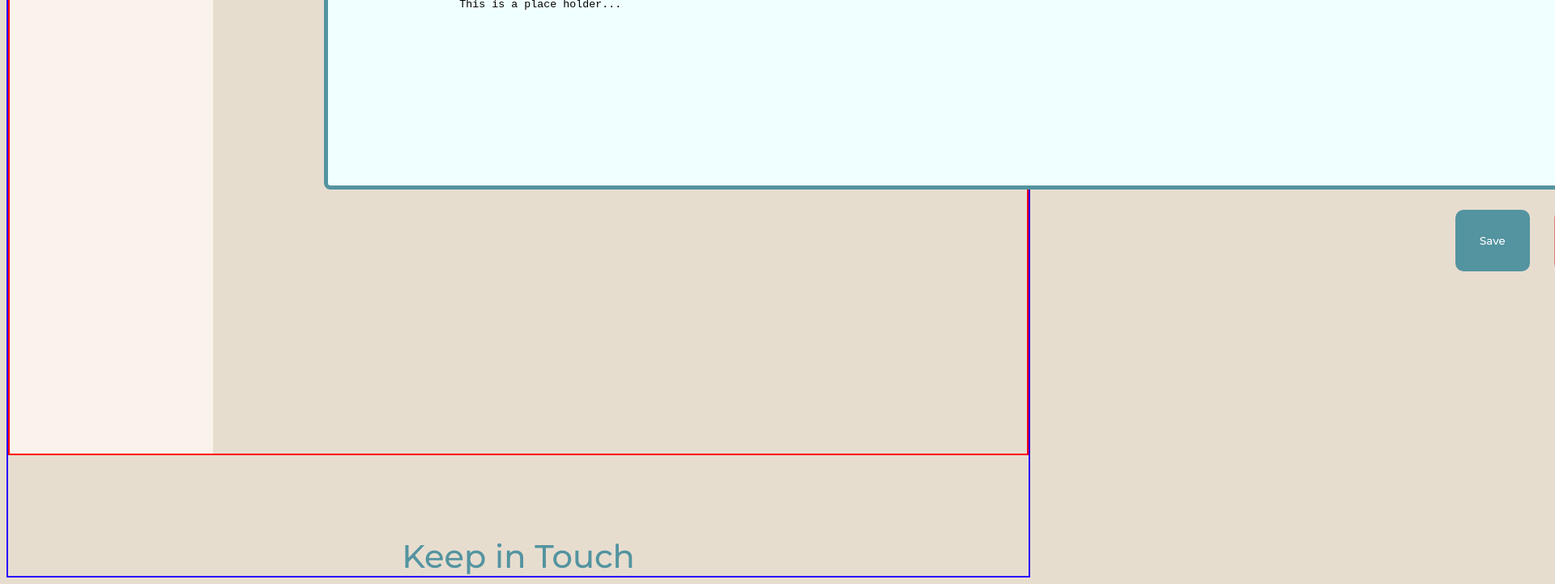
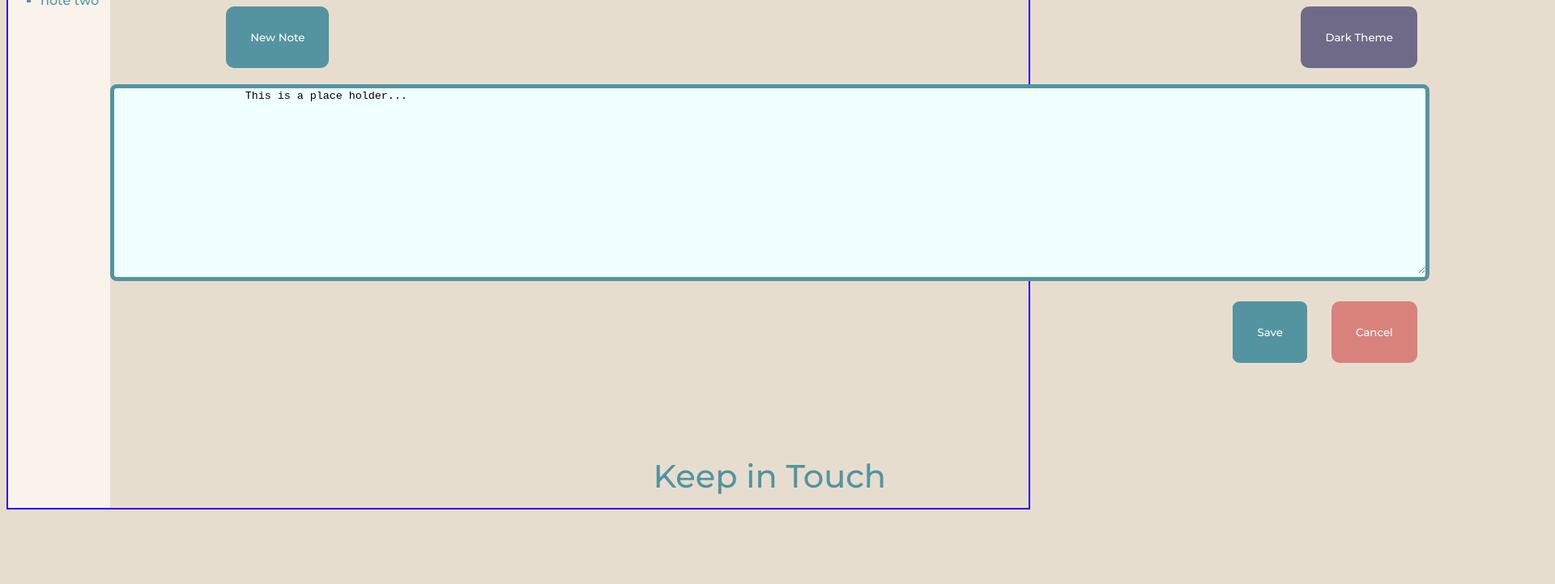
Before and after one commit to Sticko97/Assignment1-webtech1620, a plain HTML site: page index.html in a window 1280 px wide. Shown: the part 202-923 px from the top of the page at 81% size, 1920 px wide, since content can reach past the window. After the commit the page ends 839 px from the top, so only its background shows below. Drawn offline with Linux system fonts and the light colour scheme.

Commit message:
added grid to website

```diff
--- a/index.html
+++ b/index.html
@@ -11,10 +11,10 @@
     <link href="https://fonts.googleapis.com/css2?family=Montserrat:wght@500;900&display=swap" rel="stylesheet">
 </head>
 <body class="page" data-theme="winter">
-<div class="page_container">
+<!-- <div class="page_container"> -->
     <main class ="rightside">
-        <h1 class="title">Take Better Notes</h1>
         <nav>
+            <h1 class="title">Take Better Notes</h1>
             <div class="pp">
                 <p class="pp">About</p>
                 <p class="pp">Docs</p>
@@ -45,7 +45,7 @@
         </ul>
         <!-- </div> -->
     </aside>
-</div>
+<!-- </div> -->
 
 
     <!-- <button class="newnote"type="button">
--- a/stylesheet/stylesheet.css
+++ b/stylesheet/stylesheet.css
@@ -1,35 +1,36 @@
 body {
     background-color: #e7ddcf;
-    /* display:grid;
-    grid-template-rows: 20% 20% 20% 20% 20%; */
-    /* grid-template-rows: 100% repeat(auto-fill, 999px); */
-    /* grid-template-columns: 25% 20% 20% 20% 20%;
-    position:relative; */
     /* display:flex; */
-    /* flex-direction: column; */
-    /* min-height: 100vh; */
-    /* margin:0; */
+    /* flex-direction: row; */
     border:2px rgb(43, 0, 255) solid;
-    /* order: 2; */
-    /* align-items: stretch; */
-
+    /* order: 1; */
+    display:grid;
+    grid-template-columns: 1fr 4fr;
+    grid-template-rows: 4fr 1fr;
 }
 .page_container{
-    display:flex;
-    flex-direction: row;
+    /* display:flex; */
+    /* flex-direction: row; */
     /* width: 100%; */
     /* min-height:100%; */
     /* flex:wrap; */
-    border:2px red solid;
+    /* border:2px red solid; */
     /* position:relative; */
 }
 
-.rightside{
-    /* grid-column: 2fr; */
-    display:flex;
-    width: 500px;
-    height:750px;
-    order: 2;
+nav {
+    /* display: flex; */
+    align-items: center;
+    justify-content: center;
+}
+
+main .rightside{
+    grid-row: 1/2;
+    grid-column: 2/3;
+    /* display:flex; */
+    /* width: 500px; */
+    /* height:750px; */
+    /* order: 2; */
     /* justify-content: flex-end; */
     /* align-items: flex-end; */
     /* min-height:100%; */
@@ -38,6 +39,7 @@ body {
     /* min-height: 100%; */
     /* flex:1; */
     /* flex-basis: 0%; */
+
 }
 title{
     position: relative;
@@ -61,18 +63,22 @@ title{
 }
 
 
-.leftside {
+aside{
     background-color: #F9F3EC;
     /* position:relative; */
-    order:1;
-    display:flex;
+    /* order:-1; */
     /* display:flex; */
-    width:20%;
-    height:750px;
+    /* display:flex; */
+    width:100%;
+    height:100m;
+    grid-row: 1/3;
+    grid-column: 1/2;
     /* grid-column:25%; */
 }
 
 .leftcontent{
+    /* grid-row: 1/3;
+    grid-column: 1/2; */
     /* background-color: #F9F3EC; */
     /* position: absolute; */
     /* position: relative; */
@@ -90,7 +96,7 @@ title{
 .buttons{
     display:flex;
     justify-content: flex-end;
-    flex-shrink: 0;
+    /* flex-shrink: 0; */
     /* padding:100px */
 }
 .newnote{
@@ -110,7 +116,7 @@ title{
     padding:30px;
     margin-right:15px;
     margin-bottom: 20px;
-    flex-shrink: 0;
+    flex-shrink: 1;
     border:none;
     border-radius: 10px;
     font-family: 'Montserrat', sans-serif;
@@ -118,10 +124,11 @@ title{
 }
 
 .textboxparent{
-    display:flex;
-    justify-content: flex-end;
-    align-items: flex-end;
-    flex-shrink: 0;
+    /* display:flex; */
+    /* justify-content: flex-end; */
+    /* align-items: flex-end; */
+    flex-shrink: 1;
+    min-width:0;
 }
 
 .textbox{
@@ -130,8 +137,8 @@ title{
     border-radius: 8px;
     border: 5px solid #5394A0;
     background-color: azure;
-    margin-right: 10px;
-    flex-shrink:0;
+    /* margin-right: 10px; */
+    /* flex-shrink:0; */
 }
 
 textarea{
@@ -144,8 +151,8 @@ textarea{
     padding: 30px;
     margin: 15px;
     border:none;
-    border-radius: 10px;
-    flex-shrink: 0;
+    border-radius: 10%;
+    flex-shrink: 1;
     font-family: 'Montserrat', sans-serif;
     color: white;
     margin-top: 25px
@@ -157,7 +164,7 @@ textarea{
     margin: 15px;
     border:none;
     border-radius: 10px;
-    flex-shrink: 0;
+    flex-shrink: 1;
     font-family: 'Montserrat', sans-serif;
     color: white;
     margin-top: 25px;
@@ -178,9 +185,11 @@ h1 {
 }
 
 footer{
-    display: flex;
-    align-items: center;
-    justify-content: center;
+    /* display: flex; */
+    /* align-items: center; */
+    /* justify-content: center; */
+    grid-row: 2/3;
+    grid-column: 2/3;
     margin-top: 100px;
     text-align:center;
     font-family: 'Montserrat', sans-serif;
```
